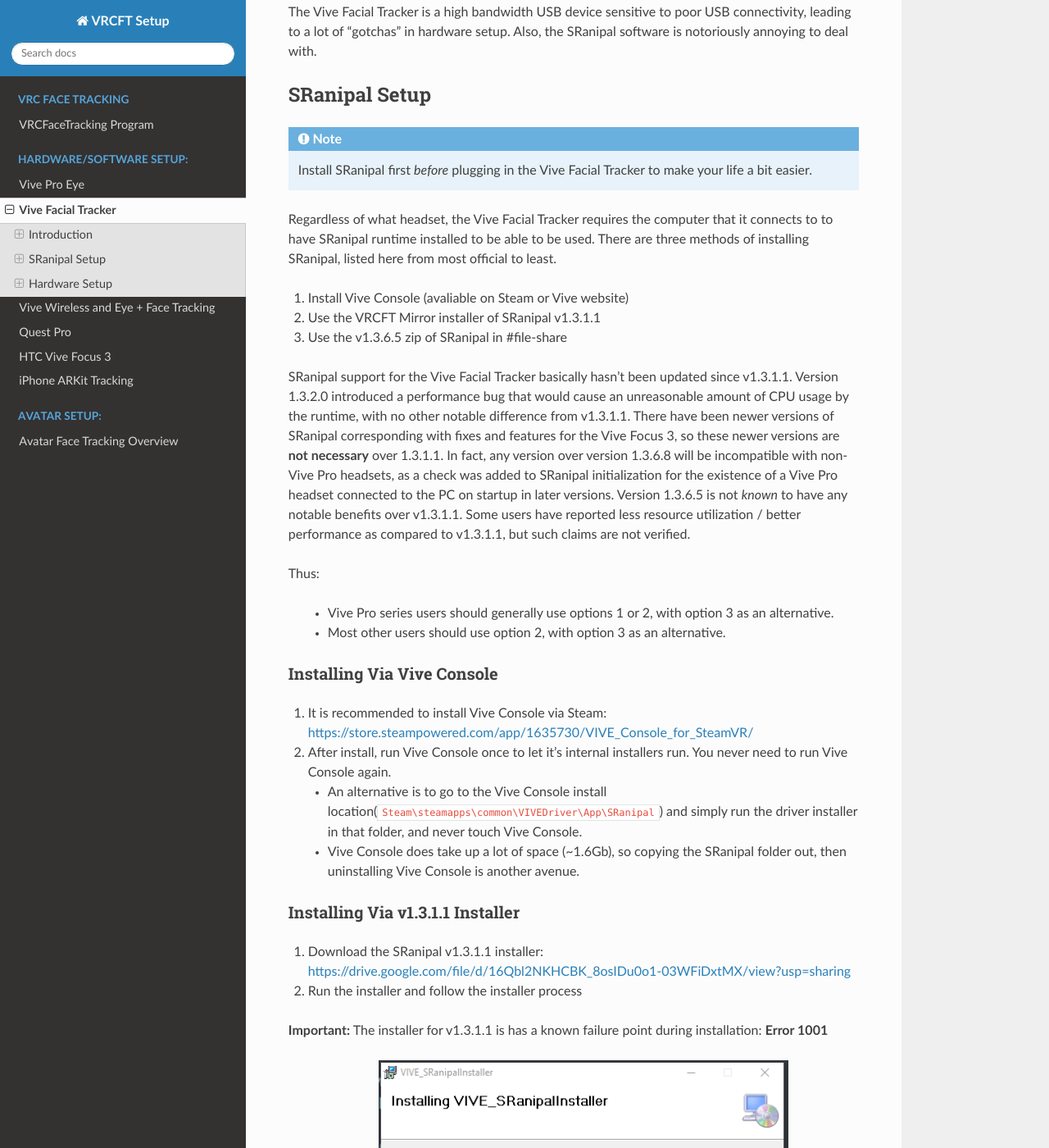
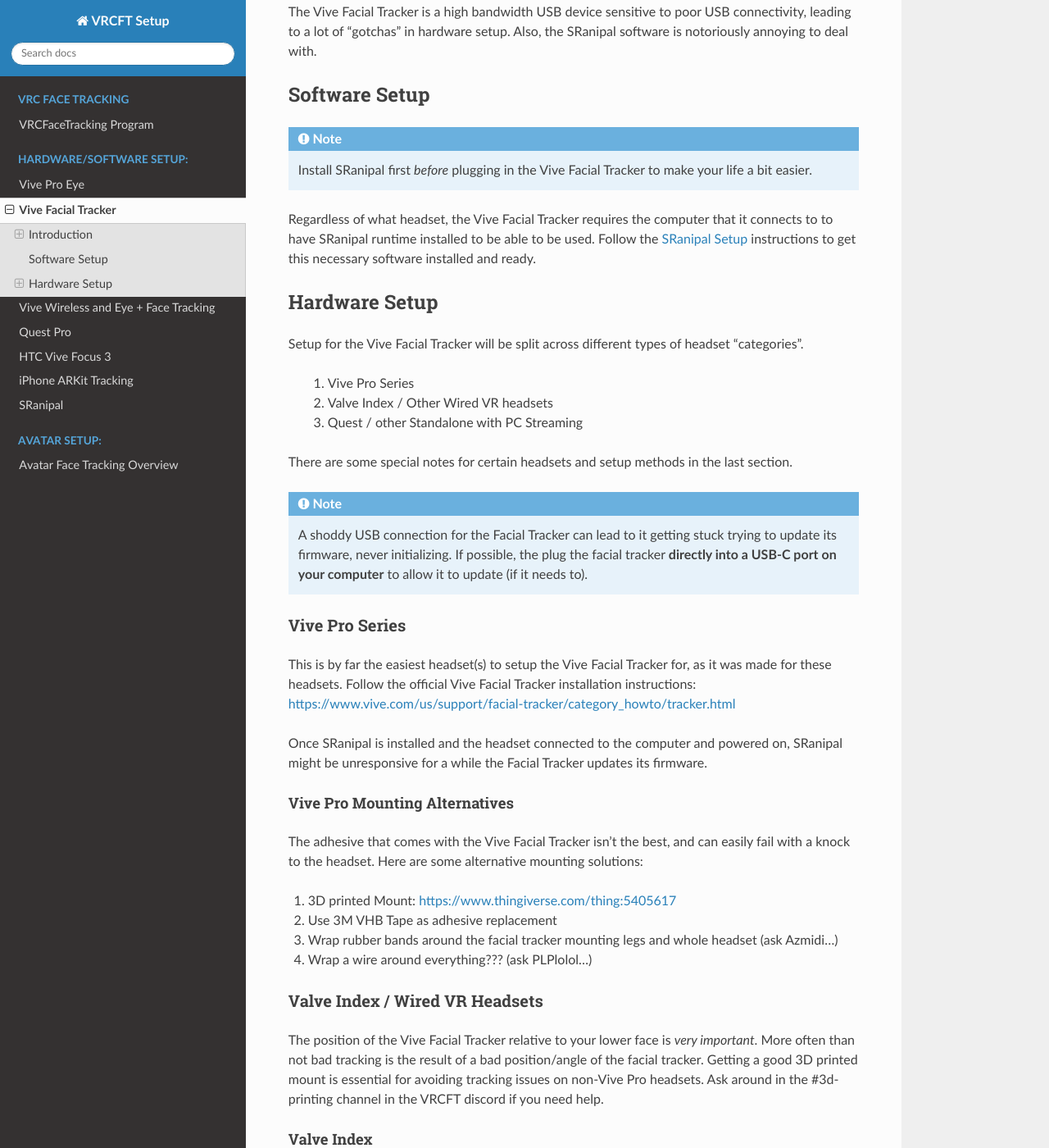
Before and after one commit to regzo2/VRCFaceTracking-Documentation, a Sphinx documentation site: the page built from docs/source/ware/vive_facial_tracker.rst, in a window 1280 px wide and 1400 px high, scrolled down 460 px. Shown: the whole window at 82% size. Built offline with Sphinx 7.4.7 and the Read the Docs theme 2.0.0, drawn with Linux system fonts in a browser that asks for light colours; pages that are not in the unit, such as notebooks, are missing from menus; some of the changed text lies outside the part shown.

Commit message:
move SRanipal setup to its own page, add links on index to discord server and project github

```diff
--- a/docs/source/ware/vive_facial_tracker.rst
+++ b/docs/source/ware/vive_facial_tracker.rst
@@ -18,75 +18,14 @@
 The Vive Facial Tracker is a high bandwidth USB device sensitive to poor USB connectivity, leading to a lot of "gotchas" in hardware setup.
 Also, the SRanipal software is notoriously annoying to deal with.
 
-.. _SRanipal Setup:
-
-SRanipal Setup
+Software Setup
 ==============
 
 .. note::
     Install SRanipal first *before* plugging in the Vive Facial Tracker to make your life a bit easier.
 
 Regardless of what headset, the Vive Facial Tracker requires the computer that it connects to to have SRanipal runtime installed to be able to be used.
-There are three methods of installing SRanipal, listed here from most official to least.
-
-#. Install Vive Console (avaliable on Steam or Vive website)
-#. Use the VRCFT Mirror installer of SRanipal v1.3.1.1
-#. Use the v1.3.6.5 zip of SRanipal in #file-share
-
-SRanipal support for the Vive Facial Tracker basically hasn't been updated since v1.3.1.1. Version 1.3.2.0 introduced a performance bug that would cause an unreasonable amount of CPU usage by the runtime, with no
-other notable difference from v1.3.1.1. There have been newer versions of SRanipal corresponding with fixes and features for the Vive Focus 3, so these newer versions are **not necessary** over 1.3.1.1.
-In fact, any version over version 1.3.6.8 will be incompatible with non-Vive Pro headsets, as a check was added to SRanipal initialization for the existence of a Vive Pro headset connected to the PC on startup in later versions.
-Version 1.3.6.5 is not *known* to have any notable benefits over v1.3.1.1. Some users have reported less resource utilization / better performance as compared to v1.3.1.1, but such claims are not verified.
-
-Thus:
-
-    - Vive Pro series users should generally use options 1 or 2, with option 3 as an alternative.
-    - Most other users should use option 2, with option 3 as an alternative.
-
-
-Installing Via Vive Console
----------------------------
-
-#. It is recommended to install Vive Console via Steam: https://store.steampowered.com/app/1635730/VIVE_Console_for_SteamVR/
-#. After install, run Vive Console once to let it's internal installers run. You never need to run Vive Console again.
-
-   - An alternative is to go to the Vive Console install location(``Steam\steamapps\common\VIVEDriver\App\SRanipal``) and simply run the driver installer in that folder, and never touch Vive Console.
-   - Vive Console does take up a lot of space (~1.6Gb), so copying the SRanipal folder out, then uninstalling Vive Console is another avenue.
-
-Installing Via v1.3.1.1 Installer
----------------------------------
-
-#. Download the SRanipal v1.3.1.1 installer: https://drive.google.com/file/d/16Qbl2NKHCBK_8osIDu0o1-03WFiDxtMX/view?usp=sharing
-#. Run the installer and follow the installer process
-
-.. wasn't there a mirror on Ben's server somewhere
-
-**Important:** The installer for v1.3.1.1 is has a known failure point during installation: **Error 1001**
-
-    .. image:: images/vive_installer_error_1001.png
-        :width: 500
-        :align: center
-        :alt: vpe front
-
-In case you encounter this error when attempting to install SRanipal v1.3.1.1, you can either
-
-#. Ignore the warning message, pull computer power so the installer doesn't uninstall anything, and use v1.3.1.1 anyways because Error 1001 is meaningless, or
-#. Attempt :ref:`uninstalling sranipal` and seeing if it installs correctly after
-#. Install SRanipal via one of the other options (Vive Console or the v1.3.6.5 zip)
-
-Installing Via v1.3.6.5 .zip
------------------------------
-
-#. Download the SRanipal v1.3.6.5 .zip: https://discord.com/channels/849300336128032789/915075185328152606/1017600042837753906
-#. Unzip the folder and run ``DriverInstaller.msi``
-
-.. _Uninstalling SRanipal:
-
-Uninstalling SRanipal
----------------------
-
-In case SRanipal seems to have some issues (especially after having mixed different versions) and the SRanipal installer seems to be unable to uninstall SRanipal, follow these instructions from Vive Admin C.T.:
-https://forum.htc.com/topic/5642-sranipal-getting-started-steps/?do=findComment&comment=46845
+Follow the :ref:`sranipal setup` instructions to get this necessary software installed and ready.
 
 Hardware Setup
 ==============
```
Also changed, not shown: docs/source/index.rst (+7 -0 lines), docs/source/ware/sranipal.rst (added, +86 -0 lines), docs/source/ware/images/sranipal_face_states.png (added).
